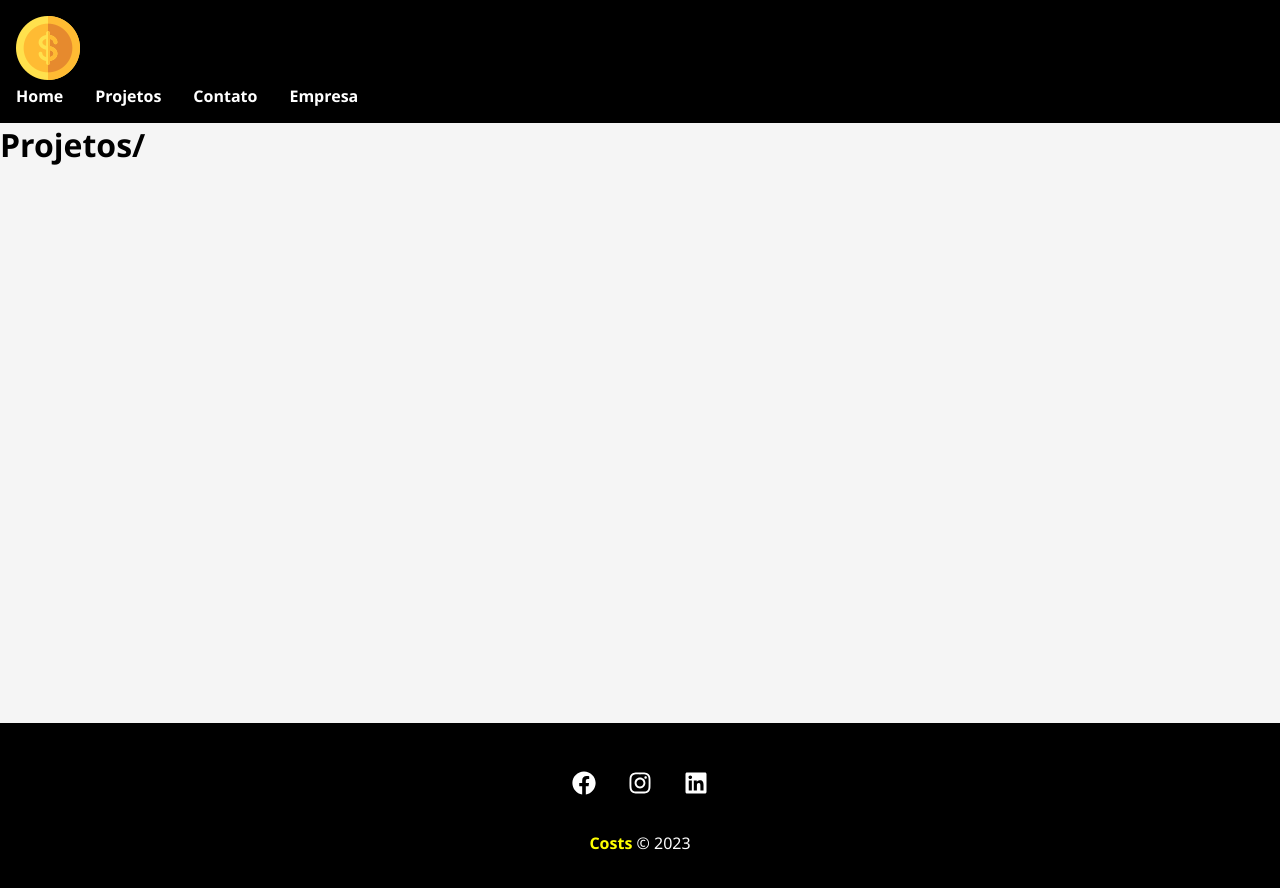
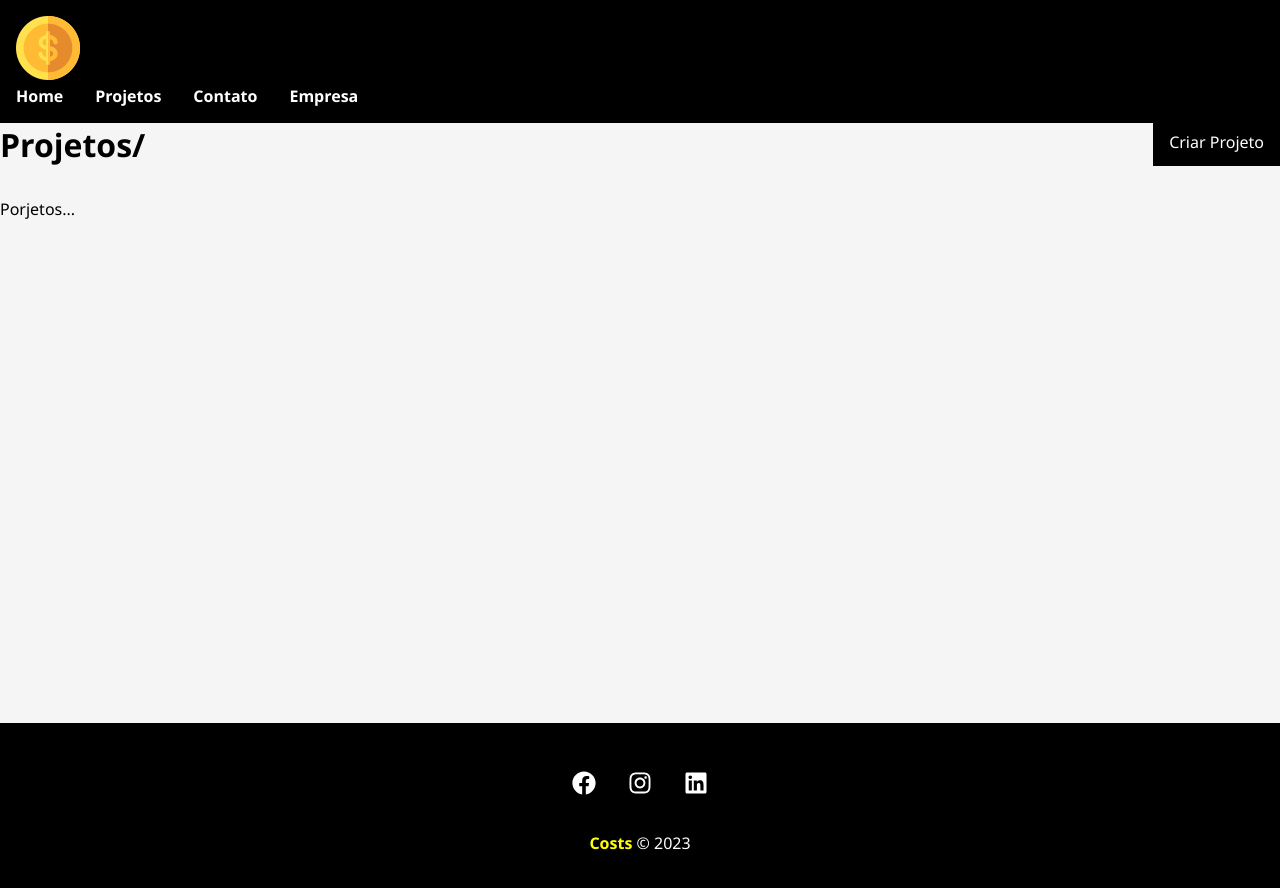
Before and after one commit to LuanvSilva/Meu-Projeto_React, a React (Create React App) app: page /Projects in a window 1280 px wide. Shown: the top 888 px of the page. Built offline with nearby package versions, Linux system fonts and the light colour scheme.

Commit message:
atualiza

```diff
--- a/db.json
+++ b/db.json
@@ -26,6 +26,11 @@
       "cost": 0,
       "services": [],
       "id": 3
+    },
+    {
+      "cost": 0,
+      "services": [],
+      "id": 4
     }
   ],
   "categories": [
--- a/src/components/pages/Projects.js
+++ b/src/components/pages/Projects.js
@@ -1,5 +1,8 @@
 import {useLocation} from 'react-router-dom'
 import Message from "../layout/Message"
+import Container from "../layout/Container"
+import LinkButton from '../layout/LinkButtton'
+import styles from "./Projects.module.css"
 
 
 function Projects(){
@@ -9,9 +12,15 @@
     message = location.state.message
 }
     return (
-        <div>
+        <div className={styles.projects_container}>
+        <div className={styles.title_container}>
             <h1>Projetos/</h1>
+            <LinkButton to='/Newproject' text='Criar Projeto' />
+        </div>
             {message && <Message type="success" msg={message}/>}
+            <Container customClass='start'>
+                <p>Porjetos...</p>
+            </Container>
         </div>
     )
 }
--- /dev/null
+++ b/src/components/pages/Projects.module.css
@@ -0,0 +1,8 @@
+.project_container{
+    padding: 2em;
+}
+.title_container{
+  display: flex;
+  justify-content: space-between;
+  margin-bottom: 2em;
+}
```
